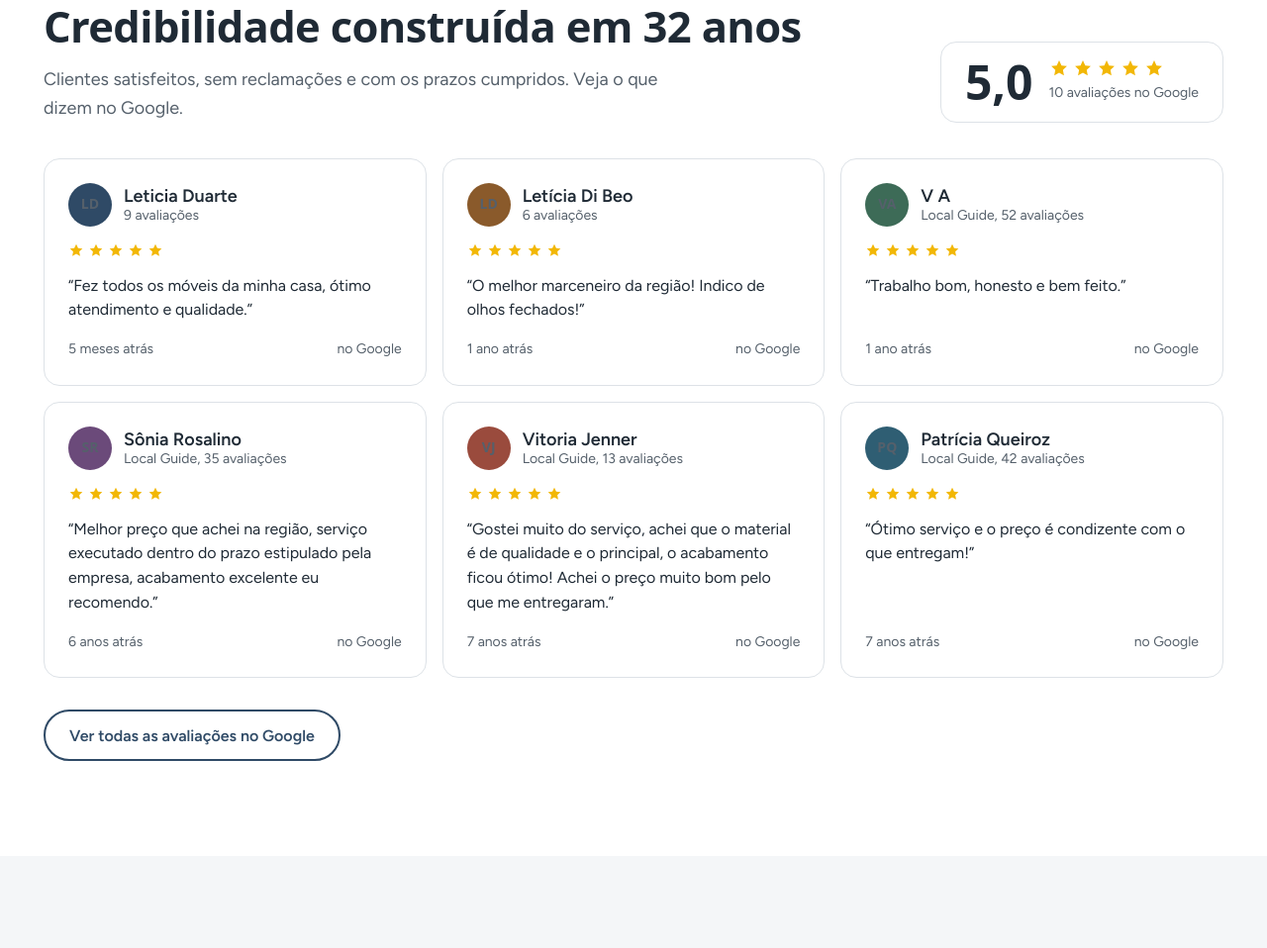
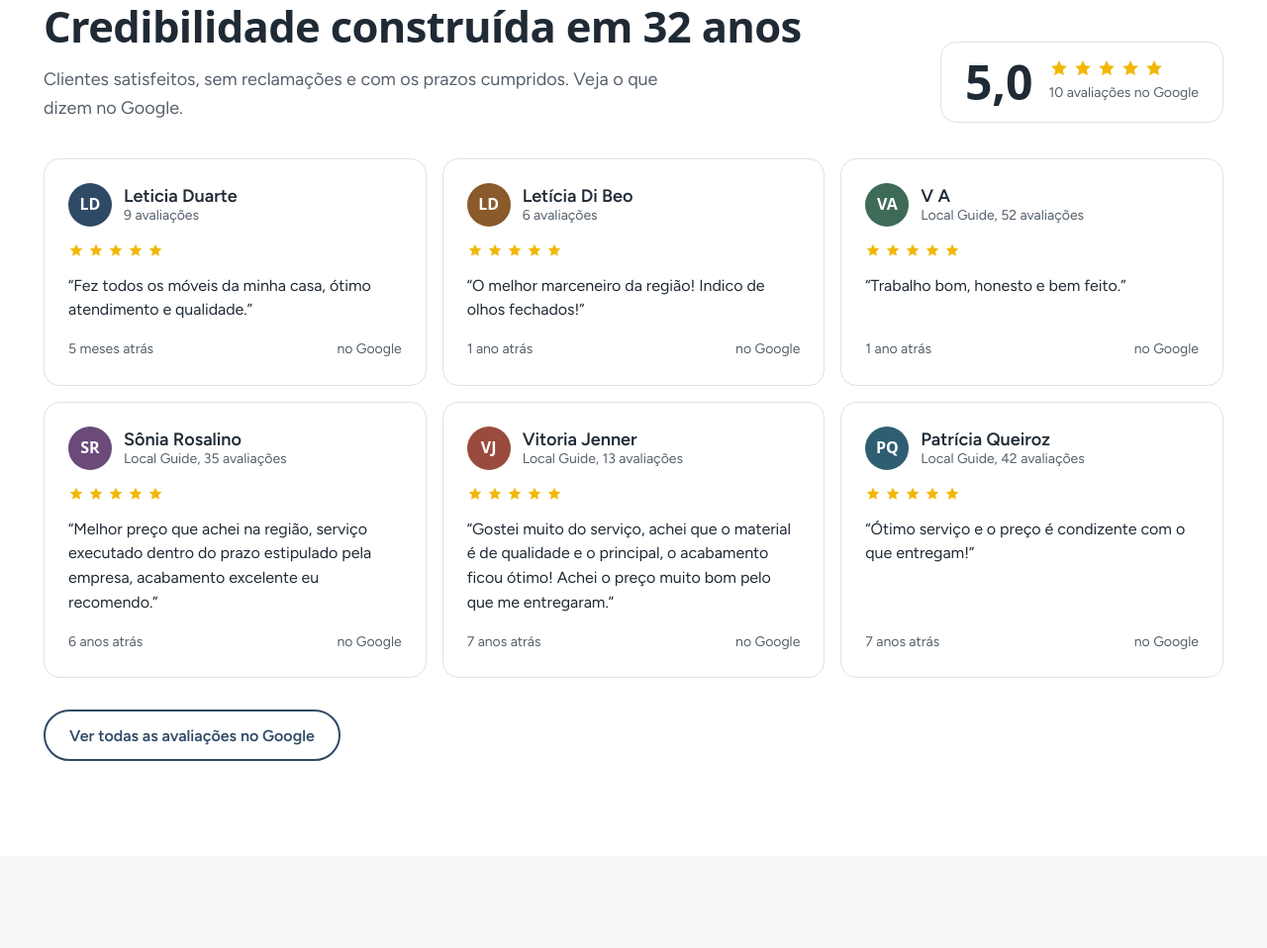
Before and after one commit to leonvrdof/mobilia-e-arte, a plain HTML site: page index.html in a window 1280 px wide. Shown: the part 3928-4886 px from the top of the page at 99% size. Drawn offline with Linux system fonts and the light colour scheme; a script that the page names is missing; a web font is replaced by a local one.

Commit message:
Avaliações: iniciais em branco sobre o círculo colorido, para dar contraste
Co-Authored-By: Claude Fable 5.2 <noreply@anthropic.com>
Claude-Session: https://claude.ai/code/session_01JDBuNWTbFm494KTDeCzM17

```diff
--- a/site.css
+++ b/site.css
@@ -205,6 +205,7 @@ nav.main a[aria-current="page"]{background:var(--azul-claro);color:var(--azul-es
 .rev header div{display:flex;flex-direction:column;line-height:1.25}
 .rev header strong{font-weight:600}
 .rev header span{font-size:.875rem;color:var(--cinza)}
+.rev header .av{color:#fff;font-size:1rem}
 .rev blockquote{margin:0;font-size:1rem;line-height:1.55}
 .rev .meta{display:flex;justify-content:space-between;align-items:center;margin-top:auto;font-size:.875rem;color:var(--cinza)}
 
```
